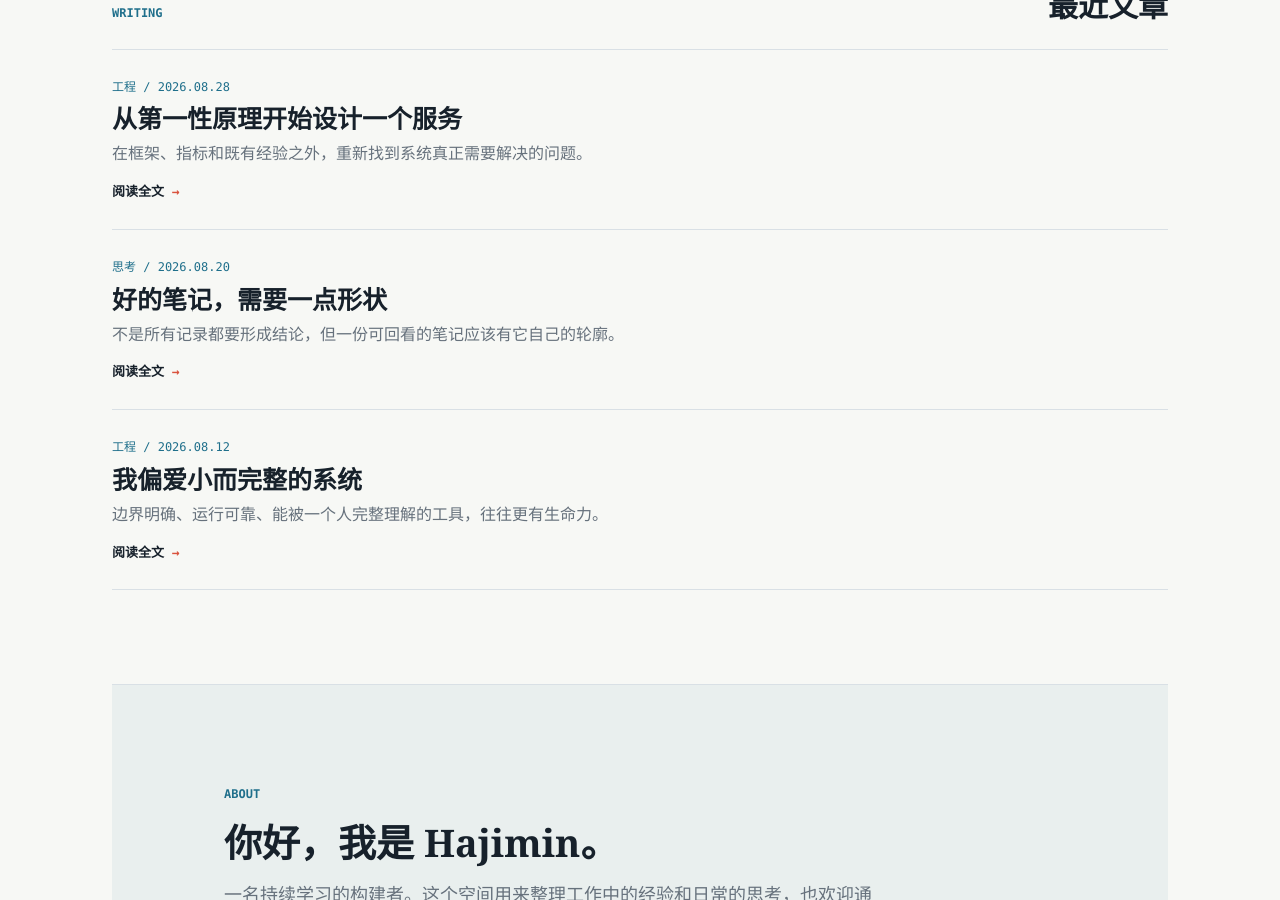
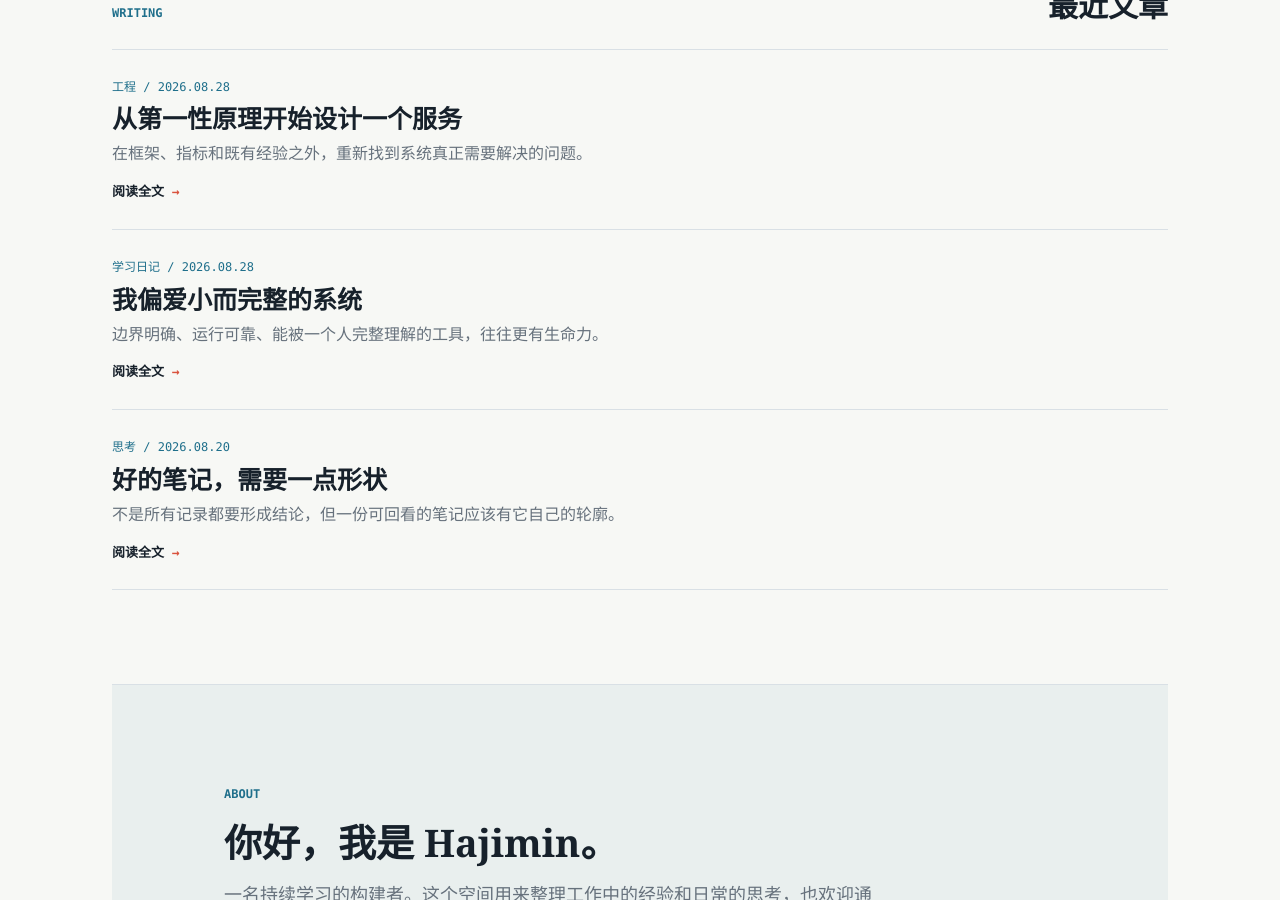
Before and after one commit to hajimin-ss/hajimin-ss.github.io, a Jekyll site: the page built from index.html, in a window 1280 px wide and 900 px high, scrolled down 664 px. Built offline with Jekyll 4.4.1, drawn with Linux system fonts in a browser that asks for light colours.

Commit message:
Modify post date and categories in small systems
Updated the post date and changed categories from '工程' to '学习日记'.

```diff
--- a/_posts/2026-08-12-small-systems.md
+++ b/_posts/2026-08-12-small-systems.md
@@ -1,8 +1,8 @@
 ---
 layout: post
 title: 我偏爱小而完整的系统
-date: 2026-08-12
-categories: [工程]
+date: 2026-08-28
+categories: [学习日记]
 description: 边界明确、运行可靠、能被一个人完整理解的工具，往往更有生命力。
 ---
 
```
